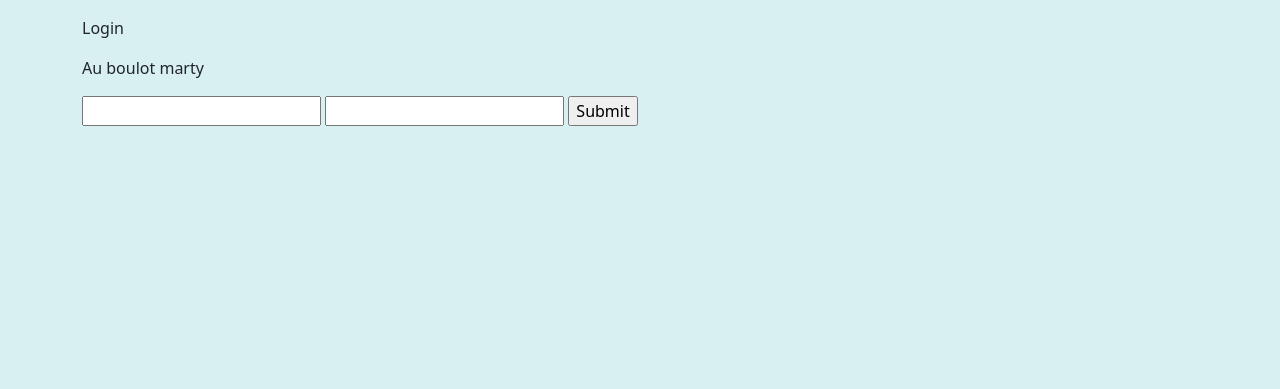
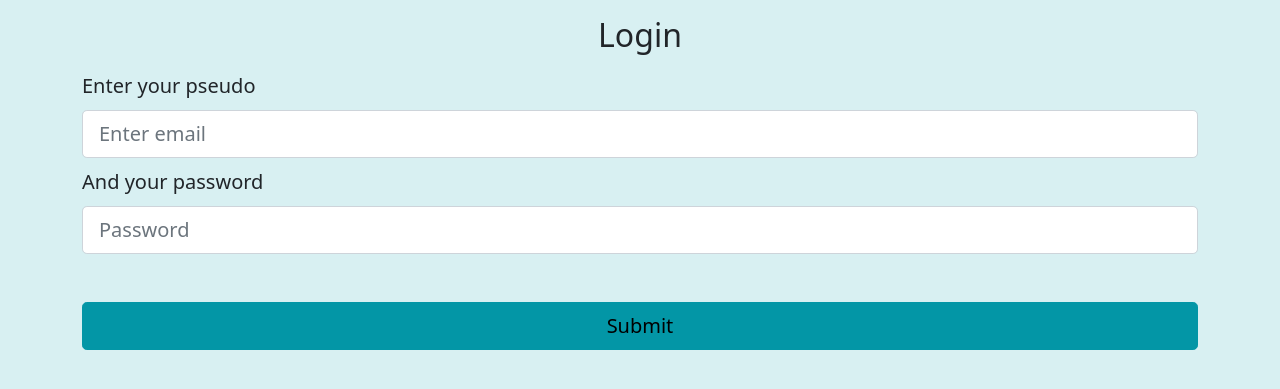
Before and after one commit to HE-Arc/E.T.-Telephone-Momo, a Django app: page /login in a window 1280 px wide. Shown: the part 71-460 px from the top of the page. Run offline with Django 3.2, Linux system fonts and the light colour scheme; some libraries are stand-ins or nearby versions.

Commit message:
Rework login page

```diff
--- a/ETMApp/templates/ETMApp/login.html
+++ b/ETMApp/templates/ETMApp/login.html
@@ -1,11 +1,19 @@
 {% extends "ETMApp/base.html" %}
 {% block content %}
-    <p>Login</p>
-    <p>Au boulot marty</p>
-    <form action="tryLogin" method="post">
-        <input type="text" name="username">
-        <input type="password" name="password">
-        {% csrf_token %}
-        <input type="submit">
-    </form>
+<form  action="tryLogin" method="post">
+    <div class="form-group">
+        <label for="username" class="col-form-label-lg">Enter your pseudo</label>
+        <input type="text" name="username" class="form-control form-control-lg" placeholder="Enter email">
+    </div>
+    <div class="form-group">
+        <label for="password" class="col-form-label-lg">And your password</label>
+        <input type="password"  name="password" class="form-control form-control-lg" placeholder="Password">
+    </div>
+    {% csrf_token %}
+    <button type="submit" class="btn btn-primary btn-lg w-100 mt-5">Submit</button>
+</form>
 {% endblock %}
+
+{% block title %}
+Login
+{% endblock %}
```
Also changed, not shown: ETMApp/templates/ETMApp/lobby.html (line endings or trailing spaces).
